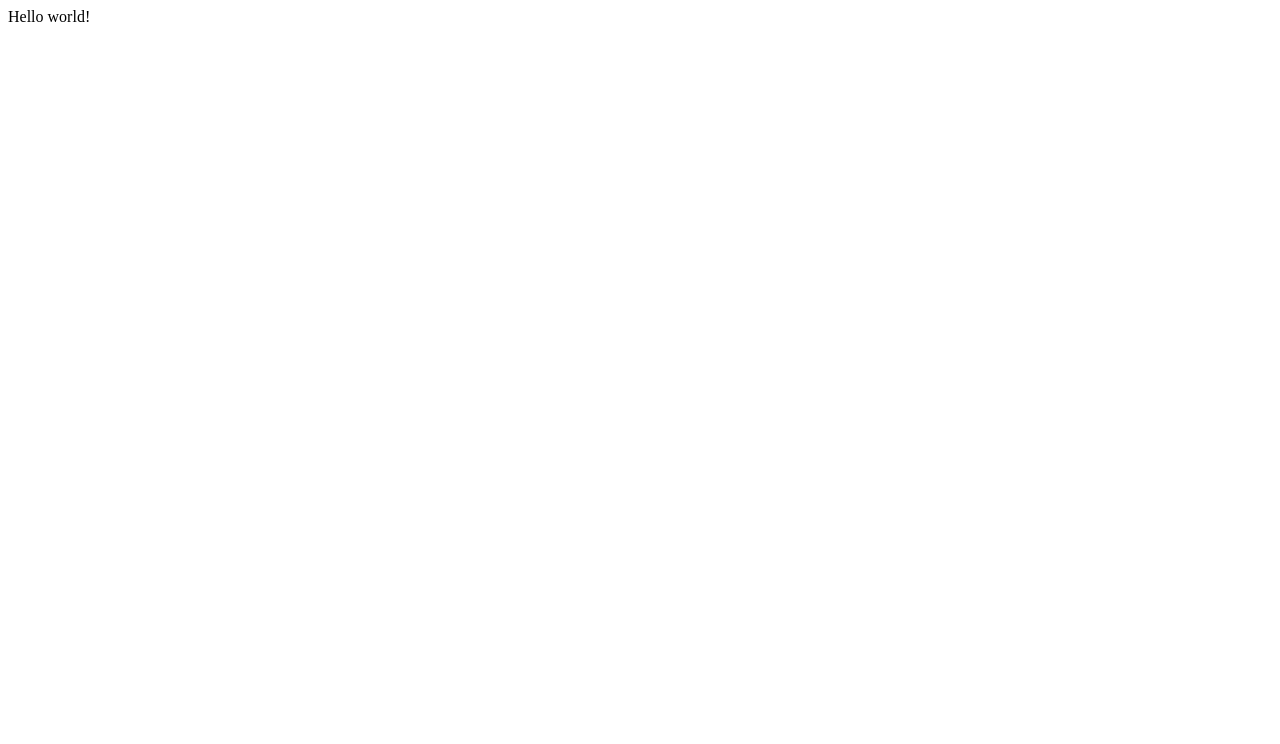
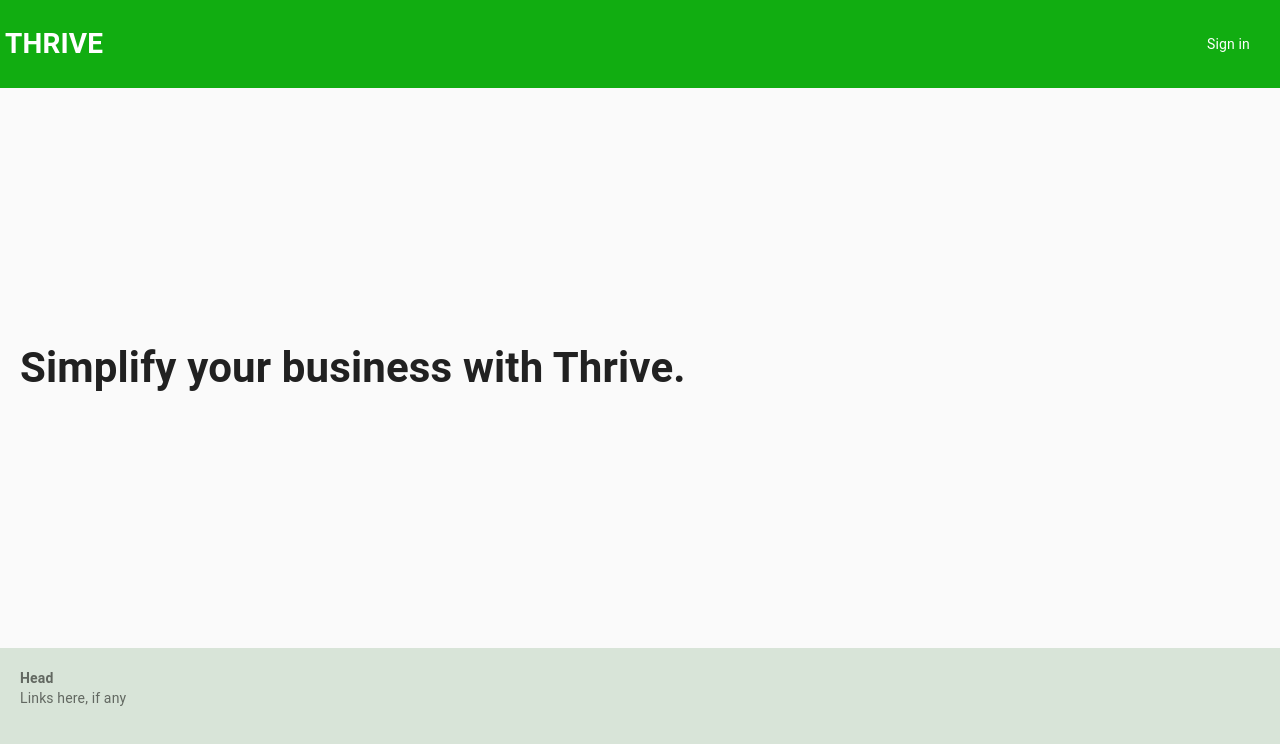
Before and after one commit to snehab-code/thrive-retail-pos-dss-app, a React (Create React App) app in the folder client/: page / in a window 1280 px wide. Shown: the top 744 px of the page. Built offline with nearby package versions, Linux system fonts and the light colour scheme.

Commit message:
home page added

```diff
--- /dev/null
+++ b/client/src/App.css
@@ -0,0 +1,40 @@
+h1 {
+    margin:0;
+}
+
+.header {
+    background: rgb(17, 173, 17);
+    display:flex;
+    color: white;
+    justify-content: space-between;
+    align-items: center;
+    width:100%;
+    height:11vh;
+    padding:5px;
+    padding-right: 10px;
+}
+
+.headerLinks {
+    margin-right: 20px;
+}
+
+.home {
+    height:70vh;
+    display: flex;
+    justify-content: flex-start;
+    align-items: center;
+}
+
+.homeMessage {
+    width:70%;
+    font-size: 3em;
+    font-weight: bold;
+    padding:20px;
+}
+
+.footer {
+    background-color: rgb(216, 228, 216);
+    min-height:19vh;
+    padding:20px;
+    color: rgb(98, 104, 97);
+}
--- a/client/src/App.js
+++ b/client/src/App.js
@@ -1,10 +1,20 @@
 import React from 'react'
+import CssBaseline from '@material-ui/core/CssBaseline'
+import {BrowserRouter} from 'react-router-dom'
+import Header from './components/statics/Header'
+import Home from './components/statics/Home'
+import './App.css'
+import Footer from './components/statics/Footer'
+
 
 function App() {
   return (
-    <div className="App">
-      Hello world!
-    </div>
+    <BrowserRouter>
+      <CssBaseline />
+      <Header/>
+      <Home />
+      <Footer />
+    </BrowserRouter>
   )
 }
 
--- /dev/null
+++ b/client/src/components/statics/Footer.js
@@ -0,0 +1,14 @@
+import React from 'react'
+
+function Footer() {
+    return (
+        <div className="footer">
+            <strong>Head</strong>
+            <br/>
+            Links here,
+            if any
+        </div>
+    )
+}
+
+export default Footer
--- /dev/null
+++ b/client/src/components/statics/Header.js
@@ -0,0 +1,14 @@
+import React from 'react'
+
+function Header() {
+    return (
+        <div className="header">
+            <h1>THRIVE</h1>
+            <div className="headerLinks">
+                Sign in
+            </div>
+        </div>
+    )
+}
+
+export default Header
--- /dev/null
+++ b/client/src/components/statics/Home.js
@@ -0,0 +1,13 @@
+import React from 'react'
+
+function Home() {
+    return (
+        <div className="home">
+            <div className="homeMessage">
+            Simplify your business with Thrive.
+            </div>
+        </div>
+    )
+}
+
+export default Home
```
